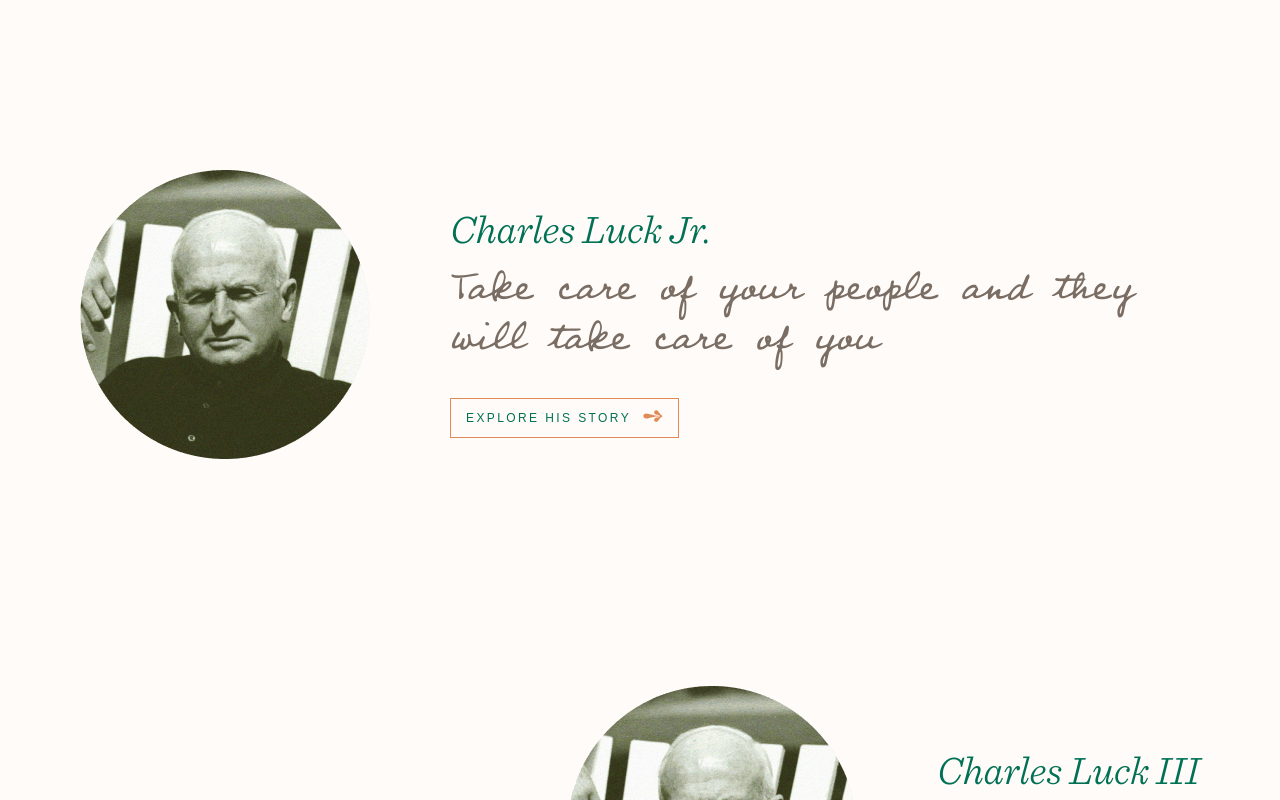
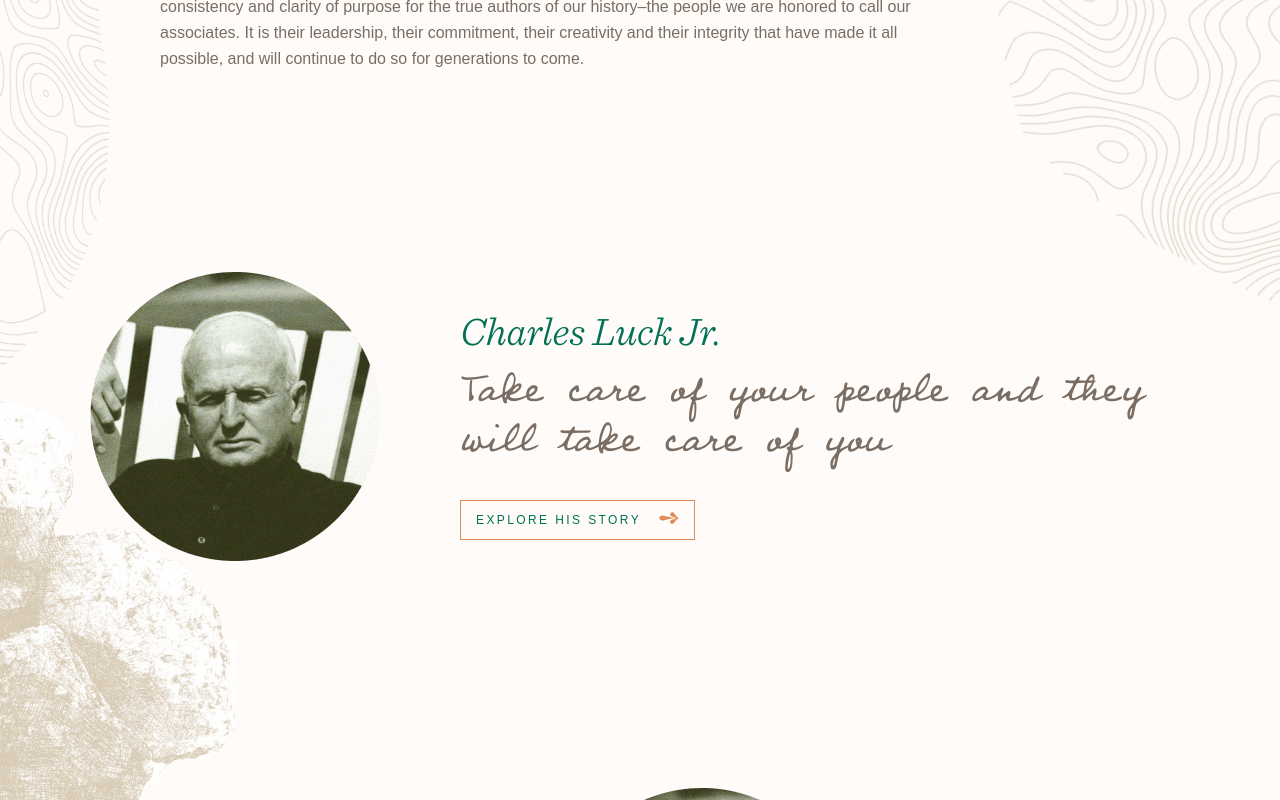
Before and after one commit to cdriscoll66/Luck-100-years-Nuxt, a Nuxt app: page /four-generations in a window 1280 px wide. Shown: the part 560-1360 px from the top of the page. Built offline with nearby package versions, Linux system fonts and the light colour scheme; a web font is replaced by a local one.

Commit message:
four gens system build

```diff
--- a/content/fourgenerations.json
+++ b/content/fourgenerations.json
@@ -4,7 +4,69 @@
     "title": "Charles Luck Jr.",
     "image": "profile.png",
     "quote": "Take care of your people and they will take care of you.",
-      "link": "charles-luck-jr"
+    "link": "charles-luck-jr",
+    "intro": [
+      "Charles Luck Jr., the founder of Luck Companies, was born in 18xx. In 1923, he founded Sunnyside Quarries, and in 1927, he separated the quarrying and construction businesses. Immediately faced with the Great Depression, he set up the Cook Car, an on-site kitchen to provide hot meals to associates each day, laying the groundwork for our company’s deep commitment to people. With his leadership, the company not only survived this early test of resilience, but grew during this time, expanding to Charlottesville, Burkeville and Fairfax.",
+      "Charles Luck Jr. was equal parts caring and visionary, combining his exceptional gift at building relationships with his keen intellect and sharp business acumen to build what has become the largest and fastest-growing family-owned aggregates company in the United States."
+    ],
+    "bio_blocks": [
+        {
+            "image": "cl4-1.jpg",
+            "alt": "Charles Luck doing something",
+            "portrait": true,
+            "caption": "Image caption. Should probably have instructions or indication that the player below will play accompanying audio.",
+            "audio": "rhapsody.mp3"
+        },
+        {
+            "image": "cl4-2.jpg",
+            "alt": "Charles Luck doing something",
+            "portrait": false,
+            "caption": "Image caption. Should probably have instructions or indication that the player below will play accompanying audio.",
+            "audio": "rhapsody.mp3"
+        },
+        {
+            "image": "cl4-3.jpg",
+            "alt": "Charles Luck doing something",
+            "portrait": true,
+            "caption": "Image caption. Should probably have instructions or indication that the player below will play accompanying audio.",
+            "audio": "rhapsody.mp3"
+        },
+        {
+            "image": "cl4-4.jpg",
+            "alt": "Charles Luck doing something",
+            "portrait": false,
+            "caption": "Image caption. Should probably have instructions or indication that the player below will play accompanying audio.",
+            "audio": "rhapsody.mp3"
+        },
+        {
+            "image": "cl4-5.jpg",
+            "alt": "Charles Luck doing something",
+            "portrait": true,
+            "caption": "Image caption. Should probably have instructions or indication that the player below will play accompanying audio.",
+            "audio": "rhapsody.mp3"
+        },
+        {
+            "image": "cl4-6.jpg",
+            "alt": "Charles Luck doing something",
+            "portrait": false,
+            "caption": "Image caption. Should probably have instructions or indication that the player below will play accompanying audio.",
+            "audio": "rhapsody.mp3"
+        },
+        {
+            "image": "cl4-7.jpg",
+            "alt": "Charles Luck doing something",
+            "portrait": true,
+            "caption": "Image caption. Should probably have instructions or indication that the player below will play accompanying audio.",
+            "audio": "rhapsody.mp3"
+        },
+        {
+            "image": "cl4-8.jpg",
+            "alt": "Charles Luck doing something",
+            "portrait": true,
+            "caption": "Image caption. Should probably have instructions or indication that the player below will play accompanying audio.",
+            "audio": "rhapsody.mp3"
+        }
+    ]
   },
   {
     "id": "luck-2",
--- a/pages/four-generations/[link].vue
+++ b/pages/four-generations/[link].vue
@@ -1,5 +1,5 @@
 <script lang="ts" setup>
-
+import { Block } from '@babel/types'
 import fourgenerations from '~/content/fourgenerations.json'
 
 const route = useRoute()
@@ -7,12 +7,140 @@ const route = useRoute()
 const profile = computed(() => {
   return fourgenerations.find((profile) => profile.link === route.params.link)
 })
-
 </script>
 
 <template>
-<h1>{{ profile.title }}</h1>
+  <div class="bg-wrapper__profile">
+    <div class="wrapper">
+      <div class="profile">
+        <div class="profile__image">
+          <img :src="`/images/${profile.image}`" :alt="profile.title" />
+        </div>
+        <div class="profile__text">
+          <h2>{{ profile.title }}</h2>
+          <p class="quote">{{ profile.quote }}</p>
+        </div>
+      </div>
+
+      <div class="intro">
+        <p v-for="paragraph in profile.intro" :key="paragraph">
+          {{ paragraph }}
+        </p>
+      </div>
+
+      <div class="biography">
+        <div
+          v-for="(block, key) in profile.bio_blocks"
+          :key="key"
+          :class="['bio', block.portrait ? 'portrait' : 'landscape']"
+        >
+          <figure class="biography__image">
+            <ZoomImage :src="`fourgens/${block.image}`" :alt="block.alt" />
+            <figcaption class="caption">{{ block.caption }}</figcaption>
+          </figure>
+          <AudioPlayer v-if="block.audio" :audio="`/audio/${block.audio}`" />
+        </div>
+      </div>
+      <PrefooterCta />
+    </div>
+  </div>
 </template>
 
 <style lang="scss" scoped>
+.profile {
+  display: flex;
+  flex-flow: column nowrap;
+  align-items: center;
+  margin: 20px;
+  padding: 50px 20px;
+  gap: 80px;
+  max-width: 960px;
+  @media (min-width: 900px) {
+    flex-flow: row nowrap;
+    width: 100%;
+    margin: 120px auto 0 0;
+  }
+  h2 {
+    font-style: italic;
+    font-size: 40px;
+    line-height: 1.2;
+    margin-bottom: 16px;
+  }
+  p.quote {
+    font-family: 'Professor', serif;
+    font-size: 3rem;
+    line-height: 1.04;
+    color: var(--color-gray);
+    margin-bottom: 32px;
+  }
+  &:nth-child(even) {
+    justify-content: flex-end;
+  }
+}
+
+.intro {
+  width: 100%;
+  max-width: 740px;
+
+  p {
+    font-weight: 200;
+    line-height: 1.62;
+    color: var(--color-gray-cool);
+    margin-top: 16px;
+  }
+}
+
+div.biography {
+  display: flex;
+  flex-flow: column nowrap;
+  margin: 80px 10px;
+}
+div.bio {
+  margin-top: 48px;
+  &:nth-child(even) {
+    align-self: flex-end;
+  }
+}
+
+div.portrait {
+  width: 100%;
+  max-width: 466px;
+}
+
+div.landscape {
+  width: 100%;
+  max-width: 738px;
+}
+
+figcaption.caption {
+  font-size: 0.75rem;
+  font-weight: 200;
+  line-height: 1.25;
+  color: var(--color-gray);
+  margin: 13px auto 0;
+  width: 100%;
+  max-width: 405px;
+  text-align: center;
+  &:after {
+    content: '';
+    display: inline-block;
+    width: 16px;
+    height: 16px;
+    background-image: url('/images/volume.svg');
+    background-size: contain;
+    background-repeat: no-repeat;
+    background-position: center;
+    margin: 0 0 0 8px;
+    position: absolute;
+  }
+}
+
+.bg-wrapper__profile {
+  background-color: var(--color-off-white);
+  background-image:
+    url('/images/topography-single.png'), url('/images/prefooter1.png'),
+    url('/images/prefooter2.png');
+  background-repeat: no-repeat;
+  background-position:  100% 200px, 0 100%, 100% 100%;
+}
 </style>
--- a/pages/four-generations/index.vue
+++ b/pages/four-generations/index.vue
@@ -1,38 +1,68 @@
 <script setup lang="ts">
 import fourgenerations from '~/content/fourgenerations.json'
-
 </script>
 
 <template>
-
+  <div class="bg-wrapper__fourgens">
     <div class="wrapper">
       <div class="introblock">
         <div class="introblock__inner">
           <h1>Four Generations</h1>
-            <h3>Four generations of family leaders have built a business on the idea that every single one of us has the potential to be a leader, that if we live and lead in alignment with core values, we can all make a positive impact on the lives of other people. The importance of people and culture. A commitment to innovation and constant reinvention. An orientation toward the customer and the market. And at the core of it all-family.</h3>
-            <p>These simple and powerful ideas have been passed down from generation to generation, providing consistency and clarity of purpose for the true authors of our history–the people we are honored to call our associates. It is their leadership, their commitment, their creativity and their integrity that have made it all possible, and will continue to do so for generations to come.</p>
+          <h3>
+            Four generations of family leaders have built a business on the idea
+            that every single one of us has the potential to be a leader, that
+            if we live and lead in alignment with core values, we can all make a
+            positive impact on the lives of other people. The importance of
+            people and culture. A commitment to innovation and constant
+            reinvention. An orientation toward the customer and the market. And
+            at the core of it all-family.
+          </h3>
+          <p>
+            These simple and powerful ideas have been passed down from
+            generation to generation, providing consistency and clarity of
+            purpose for the true authors of our history–the people we are
+            honored to call our associates. It is their leadership, their
+            commitment, their creativity and their integrity that have made it
+            all possible, and will continue to do so for generations to come.
+          </p>
         </div>
       </div>
       <div class="profiles">
-        <div v-for="profile, key in fourgenerations" class="profile">
+        <div v-for="(profile, key) in fourgenerations" class="profile">
           <div class="profile__image">
             <img :src="`/images/${profile.image}`" :alt="profile.title" />
           </div>
           <div class="profile__text">
             <h2>{{ profile.title }}</h2>
             <p class="quote">{{ profile.quote }}</p>
-                <NuxtLink class="link-button" :to="`/four-generations/${profile.link}`">Explore His Story</NuxtLink>
+            <NuxtLink
+              class="link-button"
+              :to="`/four-generations/${profile.link}`"
+            >
+              Explore His Story
+            </NuxtLink>
           </div>
         </div>
       </div>
-
+      <PrefooterCta />
     </div>
-
-
+  </div>
 </template>
 
-
 <style lang="scss" scoped>
+.bg-wrapper__fourgens {
+  background-color: var(--color-off-white);
+  background-image:
+  url('/images/topography-4g-tl.png'),
+  url('/images/topography-4g-tr.png'),
+  url('/images/geology-4g-ml.png'),
+  url('/images/geology-4g-mr.png'),
+  url('/images/geology-4g-ml2.png'),
+    url('/images/prefooter1.png'),
+    url('/images/prefooter2.png');
+  background-repeat: no-repeat;
+  background-position: 0 100px, 100% 200px, 0 35%, 100% 60%, 0 75%, 0 100%, 100% 100%;
+}
 
 .introblock {
   max-width: 960px;
@@ -57,9 +87,10 @@ h3 {
   font-family: 'Sentinel', serif;
   font-style: italic;
   font-weight: 200;
-    font-size: 1.5;
+  font-size: 1.5rem;
   line-height: 1.54;
   color: var(--color-gray);
+  margin-bottom: 24px;
 }
 
 p {
@@ -73,9 +104,9 @@ p {
   flex-flow: column nowrap;
   align-items: center;
   margin: 20px;
-    padding: 50px 0;
+  padding: 50px 10px;
   gap: 80px;
-    @media (min-width: 900px) {
+  @media (min-width: 768px) {
     flex-flow: row nowrap;
     width: 100%;
     margin: 120px auto 0;
@@ -92,10 +123,16 @@ p {
     line-height: 1.04;
     color: var(--color-gray);
     margin-bottom: 32px;
-
   }
   &:nth-child(even) {
     justify-content: flex-end;
   }
 }
+
+.profile__text {
+    align-self: flex-start;
+    @media (min-width: 768px) {
+        align-self: center;
+    }
+}
 </style>
```
Lines whose indentation alone changed are shown as unchanged.
